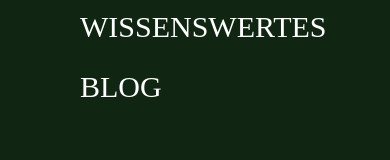
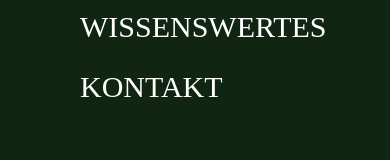
Before and after one commit to Anjacodes/Kitzrettung_UI, a React (Vite) app: page /motivation in a window 390 px wide. Both pictures are taken after a click on the button 32 px from the left and 58 px from the top of the page. Shown: the part 431-591 px from the top of the page. Built offline with nearby package versions, Linux system fonts and the light colour scheme; a web font is replaced by a local one.

Commit message:
Add Kontakt to Mobile Menu

```diff
--- a/src/components/sharedComponents/MobileMenu.jsx
+++ b/src/components/sharedComponents/MobileMenu.jsx
@@ -36,7 +36,7 @@ function MobileMenu({visible, setMenuVisible}) {
             <li><NavLink to="/galerie" className='hover:text-second hover:cursor-pointer' onClick={() => setMenuVisible(false)}>Galerie</NavLink></li>
           </ul>
         </li>
-        <li><NavLink to="/blog" className="font-avenirHeavy mb-12 hover:text-second hover:cursor-pointer" onClick={() => setMenuVisible(false)}>BLOG</NavLink></li>
+        <li><NavLink to="/kontakt" className="font-avenirHeavy mb-12 hover:text-second hover:cursor-pointer" onClick={() => setMenuVisible(false)}>KONTAKT</NavLink></li>
      </ul>
       <a href="" className="text-white text-lg rounded-3xl bg-[#45bf41] py-3 px-7 lg:block hover:cursor-pointer hover:bg-[#4b8c48">Spenden</a>
   </div>
```
